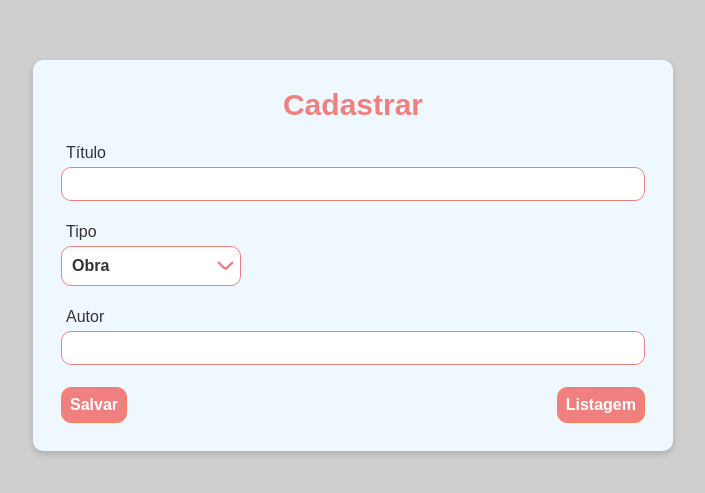
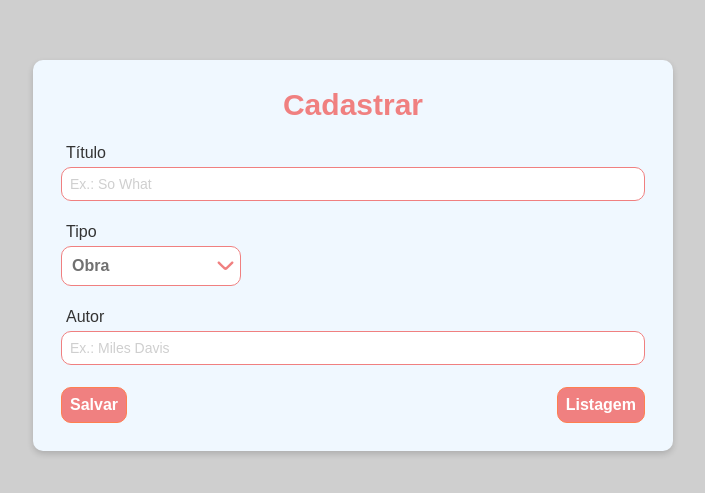
Before and after one commit to evandrosiq/authorApp, a React (Vite) app: page /cadastro in a window 1280 px wide. Shown: the part 145-638 px from the top of the page, without its empty margins (287-992 px from the left). Built offline with nearby package versions, Linux system fonts and the light colour scheme.

Commit message:
ajuste de acessibilidade 2

```diff
--- a/src/components/Combobox/CustomStyles.ts
+++ b/src/components/Combobox/CustomStyles.ts
@@ -1,4 +1,3 @@
-
 
 export const customStyles = {
     control: (provided: any, state:any) => ({
@@ -68,4 +67,8 @@ export const customStyles = {
         height: '36px',
 
     }),
+    singleValue: (provided: any) => ({
+        ...provided,
+        color: '#707070',
+    }),
 };
--- a/src/components/Form/AuthorForm/author.form.tsx
+++ b/src/components/Form/AuthorForm/author.form.tsx
@@ -59,6 +59,7 @@ export function AuthorForm() {
           id="title"
           label="Título"
           name="title"
+          placeholder="Ex.: So What"
           value={formData.title}
           onChange={handleChange}
           errorMessage={errors.title}
@@ -73,6 +74,7 @@ export function AuthorForm() {
           id="author"
           label="Autor"
           name="author"
+          placeholder="Ex.: Miles Davis"
           value={formData.author}
           onChange={handleChange}
           errorMessage={errors.author}
--- a/src/components/Form/EditForm/edit.form.tsx
+++ b/src/components/Form/EditForm/edit.form.tsx
@@ -70,6 +70,7 @@ export function EditAuthorForm() {
           id="title"
           label="Título"
           name="title"
+          placeholder='Ex.: The Last In Line'
           value={formData.title}
           onChange={handleChange}
           errorMessage={errors.title}
@@ -87,6 +88,7 @@ export function EditAuthorForm() {
           id="author"
           label="Autor"
           name="author"
+          placeholder='Ex.: Ronnie James Dio'
           value={formData.author}
           onChange={handleChange}
           errorMessage={errors.author}
--- a/src/components/InputField/InputField.tsx
+++ b/src/components/InputField/InputField.tsx
@@ -1,6 +1,6 @@
 import { InputProps } from "../../general";
 
-export function InputField({ id, label, name, value, onChange, errorMessage }: InputProps) {
+export function InputField({ id, label, name, value, onChange, errorMessage, placeholder }: InputProps) {
   return (
     <div className="form__input-content">
       <label htmlFor={id}>{label}</label>
@@ -10,6 +10,7 @@ export function InputField({ id, label, name, value, onChange, errorMessage }: I
         name={name}
         value={value}
         onChange={onChange}
+        placeholder={placeholder}
       />
       {errorMessage && <span className="error">{errorMessage}</span>}
     </div>
--- a/src/general.d.ts
+++ b/src/general.d.ts
@@ -29,6 +29,7 @@ export interface InputProps {
   label: string;
   name: string;
   value: string;
+  placeholder: string;
   onChange: (event: React.ChangeEvent<HTMLInputElement>) => void;
   errorMessage?: string;
 }
--- a/src/scss/_form.scss
+++ b/src/scss/_form.scss
@@ -40,6 +40,11 @@
             outline-color: $orange;
         }
 
+        input::placeholder {
+            color: $light-gray;
+            font-family: $font-family;
+        }
+
         span {
             font-family: $font-family;
             margin: 4px 0 0 8px;
```
